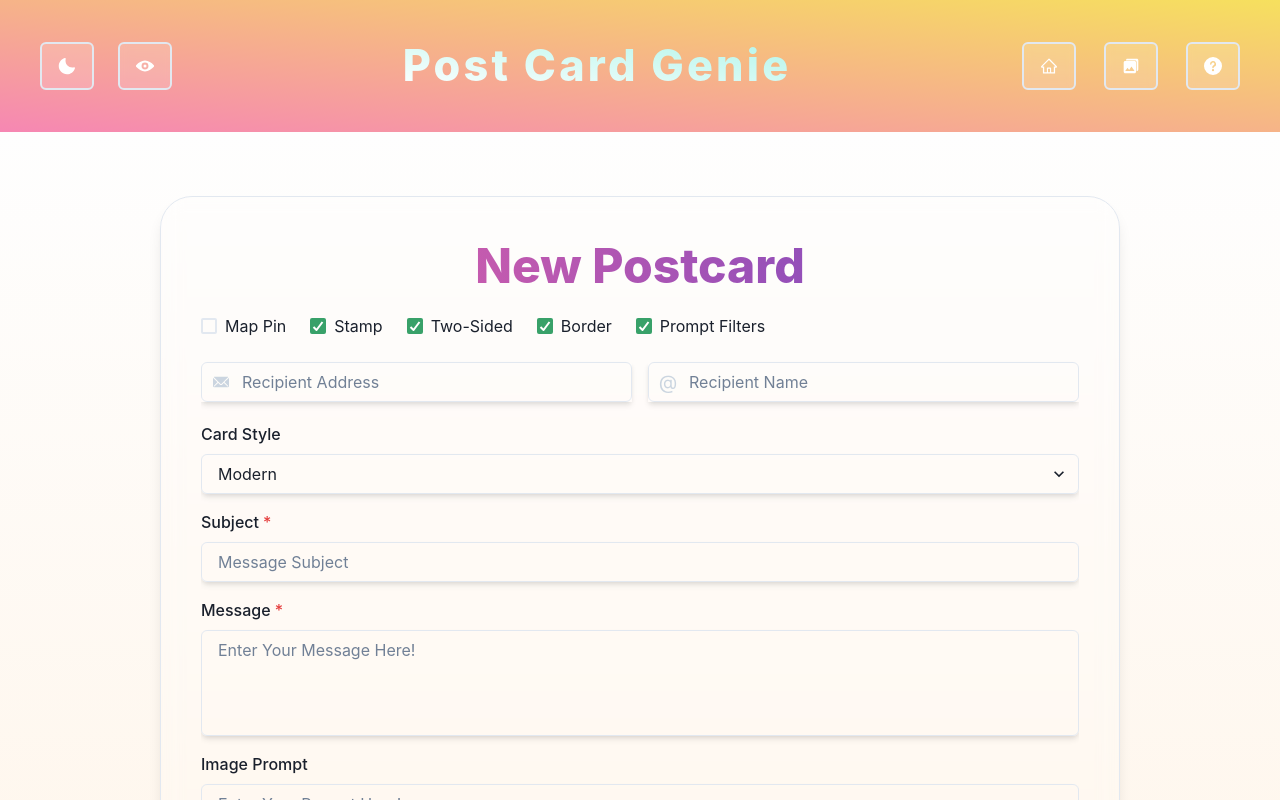
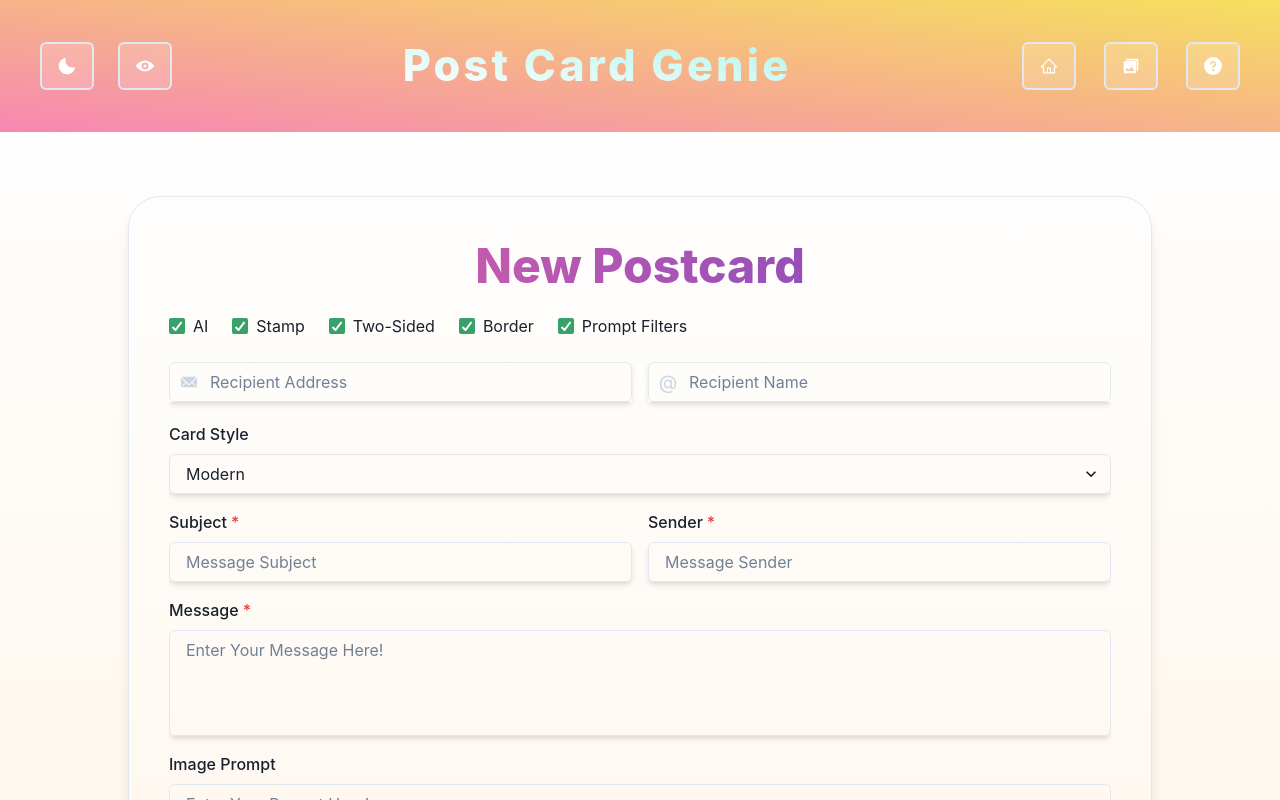
Before and after one commit to thegrayeminence/Postcard-Generator, a React (Create React App) app: page / in a window 1280 px wide. Shown: the top 800 px of the page. Built offline with nearby package versions, Linux system fonts and the light colour scheme; data requests are answered from the project's data file.

Commit message:
last commit

```diff
--- a/db.json
+++ b/db.json
@@ -2,10 +2,10 @@
   "cards": [
     {
       "id": 1,
-      "name": "Isabel de Tur",
-      "sender": "Jason De La Ville",
+      "name": "Louis-Nicolas Davout",
+      "sender": "Bonaparte",
       "address": "707 Judith Square, North Dennisside, CA 18078",
-      "subject": "Greetings from Austria",
+      "subject": "Salutations from Vienna",
       "message": "Obéir te d'autres grandir train exister table absolument. Off think type magazine apply it piece.",
       "style": "Modern",
       "prompt": "Couler respect puissance fonction tempête trente palais. Sable tout affirmer demain joli haïr frapper. Apporter moi réussir coin sorte satisfaire vide.",
@@ -15,12 +15,45 @@
       "name": "Patricia Lemaire-Brunet",
       "sender": "Robert the Bruce",
       "address": "Ronda de Susana Ramirez 1 Puerta 5  Huelva, 32098",
-      "subject": "Hello from Egypt",
+      "subject": "Apropos of Nothing",
       "message": "Player return prove personal worry particularly front. Manage cost sea shake later than. Even cause official rule animal rule action.",
       "style": "Modern",
       "prompt": "Couler respect puissance fonction tempête trente palais. Sable tout affirmer demain joli haïr frapper. Apporter moi réussir coin sorte satisfaire vide.",
       "image_url": "https://fastly.picsum.photos/id/525/400/250.jpg?hmac=K2cdR4No79BQUq0KpXqDDwtcvhyVL2O6sesiaR84trI",
       "id": 2
+    },
+    {
+      "name": "Lord Nelson",
+      "sender": "William Marshal, 1st Earl of Pembrook",
+      "address": "Urbanización de Catalina Hervás 39 Apt. 98  Cantabria, 68512",
+      "subject": "A Letter from the Bottom of the Sea",
+      "message": "Illum accusantium odio cumque placeat. Alias mollitia quo vitae porro consectetur molestiae. Rem nulla illo consequuntur sed ipsum!",
+      "style": "Modern",
+      "prompt": "Illum accusantium odio cumque placeat. Alias mollitia quo vitae porro consectetur molestiae. Rem nulla illo consequuntur sed ipsum.Illum accusantium odio cumque placeat. Alias mollitia quo vitae porro consectetur molestiae. Rem nulla illo consequuntur sed ipsum.",
+      "image_url": "https://fastly.picsum.photos/id/58/400/250.jpg?hmac=ZyyYd_DluVvv1LEc3l97z2SGFqt8JNhtA_gmQXsbDjM",
+      "id": 3
+    },
+    {
+      "name": "Alexandria ",
+      "sender": "Qin Xi Huang",
+      "address": "Esther-Kabus-Ring 70 67373 Dinkelsbühl",
+      "subject": "Accusamus eos perspiciatis soluta",
+      "message": "Sit atque ab ut impedit ex. Illo non velit nihil. Ex molestiae fugit molestiae facere ad...Inventore illo corporis voluptatibus...",
+      "style": "Modern",
+      "prompt": "",
+      "image_url": "https://fastly.picsum.photos/id/392/400/250.jpg?hmac=DAzyp_Cht3Enq3oHqZQu0tNjImZla0fdPwKe1Wi3ANM",
+      "id": 4
+    },
+    {
+      "name": "Gaius & Octavian",
+      "address": "28, rue Alexandria Simon 05696 Saint Matthieu",
+      "subject": "Laborum iste reiciendis nihil repudiandae eaque.",
+      "message": "Quos tempora nisi doloremque omnis. Totam quam ullam omnis dolore labore. Iusto fugiat voluptatem quidem suscipit illum sequi.",
+      "style": "Modern",
+      "prompt": "",
+      "image_url": "https://fastly.picsum.photos/id/10/400/250.jpg?hmac=p_svW3orPqqKHAZBmLIBRrcbgnzLMpFG9isaiPRp3Zw",
+      "sender": "Pompey Magnus",
+      "id": 5
     }
   ]
 }
--- a/src/components/CardContentBox.js
+++ b/src/components/CardContentBox.js
@@ -8,8 +8,10 @@ const CardContentBox = ({children, header}) => {
 
         <Box
             //Card Content Background
-            maxW="75vw" margin="0 auto" borderWidth='.1rem' p='2.5rem' borderRadius='2rem'
-            backdropFilter='auto' backdropBlur='10px' shadow='lg'
+            maxW="80vw"
+           // h='fit-content'
+            margin="0 auto" borderWidth='.1rem' p='2.5rem' borderRadius='2rem'
+            backdropFilter='auto'  shadow='lg'
             bg='whiteAlpha.300' transition='all 0.2s cubic-bezier(.08,.52,.52,1)'
             _hover={{
                 backdropFilter: 'auto',
--- a/src/components/CardEditorForm.js
+++ b/src/components/CardEditorForm.js
@@ -18,6 +18,12 @@ const CardEditorForm = ({ handleStamp, handleBorder }) => {
     const handlePromptFilters = () => {
         if (promptFilters) { setPromptFilters(false) }
         else { setPromptFilters(true) }
+    }
+
+    const [promptsOff, setPromptsOff] = useState(true)
+    const handleAiPrompts = () => {
+        if (promptsOff) { setPromptsOff(false) }
+        else { setPromptsOff(true) }
     }
 
     //form data (outlet context) states
@@ -53,10 +59,10 @@ const CardEditorForm = ({ handleStamp, handleBorder }) => {
             <Box py='.25rem'>
                 <CheckboxGroup colorScheme='green' >
                     <Stack spacing={6} direction='row'>
-                        <Checkbox
-                        //isChecked={}
+                        <Checkbox  defaultChecked
+                        onChange={()=>handleAiPrompts()}
                         >
-                            Map Pin
+                            AI
                         </Checkbox>
                         <Checkbox defaultChecked
                             onChange={() => handleStamp()}
@@ -102,9 +108,7 @@ const CardEditorForm = ({ handleStamp, handleBorder }) => {
                                 id='address'
                                 placeholder='Recipient Address'
                             />
-                            {/* <InputRightElement>
-                            <CheckIcon color='teal.500' />
-                        </InputRightElement> */}
+
                         </InputGroup>
                     </FormControl>
 
@@ -124,9 +128,6 @@ const CardEditorForm = ({ handleStamp, handleBorder }) => {
                                 placeholder='Recipient Name'
                             />
 
-                            {/* <InputRightElement>
-                            <CheckIcon color='teal.500' />
-                        </InputRightElement> */}
                         </InputGroup>
                     </FormControl>
                 </Stack>
@@ -160,6 +161,8 @@ const CardEditorForm = ({ handleStamp, handleBorder }) => {
             <Spacer py='.5rem' />
 
             {/* Card Message Subject + Body Input Section */}
+            <Stack spacing={4} direction='row'>
+
             <FormControl isRequired>
                 <FormLabel>Subject</FormLabel>
                 <Input
@@ -172,6 +175,19 @@ const CardEditorForm = ({ handleStamp, handleBorder }) => {
                     shadow='md'
                 />
             </FormControl>
+            <FormControl isRequired>
+                <FormLabel>Sender</FormLabel>
+                <Input
+                    onChange={handleChange}
+                    value={formData.sender}
+                    type='text'
+                    name='sender'
+                    id='sender'
+                    placeholder='Message Sender'
+                    shadow='md'
+                />
+            </FormControl>
+            </Stack>
             <Spacer py='.5rem' />
             <FormControl isRequired>
                 <FormLabel>Message</FormLabel>
@@ -188,7 +204,7 @@ const CardEditorForm = ({ handleStamp, handleBorder }) => {
             </FormControl>
             <Spacer py='.5rem' />
             {/* Card Image Prompt Section */}
-            <FormControl>
+            {promptsOff && <FormControl>
                 <FormLabel>Image Prompt</FormLabel>
                 <Textarea
                     onChange={handleChange}
@@ -200,7 +216,7 @@ const CardEditorForm = ({ handleStamp, handleBorder }) => {
                     resize="none"
                     shadow='md'
                 />
-            </FormControl>
+            </FormControl>}
 
 
             {/* Card Image Prompt Filter Checkbox Section  */}
--- a/src/components/CardPreviewBox.js
+++ b/src/components/CardPreviewBox.js
@@ -1,117 +1,12 @@
-import { Divider, Spacer, Square, Card, Text, Image, Center, CardBody, CardFooter, CardHeader, Box, Stack, VStack, HStack, Heading, Flex } from "@chakra-ui/react";
-import { useColorModeValue, ColorMode } from "@chakra-ui/react";
-import gradient1 from '../assets/eternalconstance.png'
 import { useOutletContext } from "react-router-dom";
-
+import GalleryCard from "./GalleryCard";
 
 
 const CardPreviewBox = ({stampOn, borderOn}) => {
-
-const {cards} = useOutletContext();
+const {formData} = useOutletContext();
     return (
         <>
-            <Box borderWidth={borderOn ? '.35rem' : '0rem' } borderStyle={'solid'} borderColor={useColorModeValue('gray.300','blue.800')}
-             overflow={'scroll'} shadow='md' w='100%' height='100%'
-
-            >
-
-                <Flex
-                    direction={'row'} wrap={'nowrap'}
-                    justify={'space-evenly'} align={'stretch'}
-                    height='inherit'
-                >
-
-                    <Box flex='.5' _light={{ bg: 'white' }} _dark={{ bgGradient: gradient1 }}
-                    >
-                    <Spacer py='.75rem' />
-                        <Stack direction='row' alignSelf='start'  py='.5rem' position='relative' h='25%'>
-
-                            <Spacer py='.5rem' />
-                            <Box px='.5rem' >
-                                <Heading fontSize='lg' textAlign='left'>Address:</Heading>
-                                <Spacer py='.5rem' />
-                                <Text fontSize='md' textAlign='left'>{cards[0].address}</Text>
-                            </Box>
-                        </Stack>
-                            <Spacer py='.5rem' />
-
-                            <Stack direction='row' alignSelf='start' h='75%' py='.5rem' position='relative'>
-                            <Spacer py='.5rem' />
-
-                              {/* Card Preview Message Text Box */}
-                            <Box px='.5rem'>
-
-                                <Heading fontSize='lg' textAlign='left'>{cards[0].subject}</Heading>
-                                <Spacer py='.25rem' />
-                                <Text fontSize='md' textAlign='left'>{cards[0].message}</Text>
-                                <Spacer py='.5rem' />
-
-                            </Box>
-
-
-                        </Stack>
-
-                    </Box>
-
-                    <Center>
-                        <Divider
-                            orientation='vertical'
-                            color='white' borderWidth={'.1rem'}
-
-                        />
-
-                    </Center>
-
-                    <Box flex='.5' _light={{ bg: 'white' }} _dark={{ bgGradient: gradient1 }}
-                    >
-                             <Spacer py='.75rem' />
-                        <Stack px='1.5rem' direction='row' alignSelf='start' h='35%'  position='relative'>
-                        <Box >
-                                <Heading fontSize='lg' textAlign='left'>From:</Heading>
-                                <Text fontSize='md' textAlign='left'>{cards[0].sender}</Text>
-                                <Spacer py='.5rem' />
-
-                            </Box>
-                            <Spacer py='.5rem' />
-                            <Box >
-                                <Heading fontSize='lg' textAlign='left'>To:</Heading>
-                                <Text fontSize='md'  textAlign='left'>{cards[0].name}</Text>
-                                <Spacer py='.5rem' />
-
-                            </Box>
-                            {/* Post Card Stamp */}
-                            {stampOn && <Box width='5rem' height='5rem'
-                            bg='gray.300'
-                            borderWidth='.35rem'
-
-
-                            >
-
-                            </Box>}
-
-                        </Stack>
-                        <Spacer py='.5rem'/>
-
-                          <Box  align='center' h='65%' position='relative'
-
-                          direction='row' >
-                            {/* <Text textAlign='left'>Message:</Text> */}
-
-                        <Image
-                        borderWidth={borderOn ? '.35rem' : '0rem' } borderStyle={'solid'} borderColor={useColorModeValue('gray.300','blue.800')}
-                        transform='translateY(-15%)' opacity={'1'} shadow='md' h='full' objectFit={'fill'}  src='https://picsum.photos/400/?blur=2' />
-                        </Box>
-
-                    </Box>
-
-
-                </Flex>
-
-
-
-
-
-            </Box>
+<GalleryCard card={formData} />
         </>
     );
 };
--- a/src/components/GalleryCard.js
+++ b/src/components/GalleryCard.js
@@ -4,13 +4,13 @@ import gradient1 from '../assets/earlgray.png'
 const GalleryCard = ({ card }) => {
 
     const fontStyles = {
-        color:'red.900',
+        color: 'red.900',
         textShadow: '-.01rem 0 black, 0 -.01rem black, -.01rem 0 black, 0 -.01rem black;',
         fontSize: '1vw',
-        letterSpacing:'.05rem',
+        letterSpacing: '.05rem',
         textAlign: 'left',
-        fontFamily:'avenir',
-        lineHeight:'1.35rem',
+        fontFamily: 'avenir',
+        lineHeight: '1.35rem',
 
     }
 
@@ -18,26 +18,26 @@ const GalleryCard = ({ card }) => {
 
         textShadow: '-.01rem 0 black, 0 -.01rem black, -.01rem 0 black, 0 -.01rem black;',
 
-        letterSpacing:'.07rem',
+        letterSpacing: '.07rem',
         textAlign: 'left',
-        fontFamily:'avenir',
-        lineHeight:'1.35rem',
-        fontStyle:'oblique',
-        color:'purple.700',
-        fontSize:'1.2vw',
+        fontFamily: 'avenir',
+        lineHeight: '1.35rem',
+        fontStyle: 'oblique',
+        color: 'purple.700',
+        fontSize: '1.2vw',
 
     }
 
     const fontStylesDetail = {
 
 
-        letterSpacing:'.05rem',
+        letterSpacing: '.05rem',
         textAlign: 'left',
-        fontFamily:'avenir',
-        lineHeight:'1rem',
-        fontStyle:'oblique',
-        color:'blackAlpha.700',
-        fontSize:'1vw',
+        fontFamily: 'avenir',
+        lineHeight: '1rem',
+        fontStyle: 'oblique',
+        color: 'blackAlpha.700',
+        fontSize: '1vw',
 
     }
 
@@ -68,8 +68,8 @@ const GalleryCard = ({ card }) => {
 
                 _hover={{
                     backdropFilter: 'auto',
-                    backdropBlur: '10px', transform: 'scale(1.15)',
-                    bgGradient: useColorModeValue('linear(to-b,  #f5f7fa, #c3cfe2)', 'linear(to-tl,  #cd9cf2, #fdfbfb)')
+                    backdropBlur: '10px', transform: 'scale(1.1)',
+                    bgGradient: useColorModeValue('linear(to-b,  #f5f7fa, #c3cfe2)', 'linear(to-tl,  #c2e9fb, #fff)')
                 }}
 
 
@@ -91,7 +91,7 @@ const GalleryCard = ({ card }) => {
                         boxShadow={'base'}
                     >
 
-                      <Spacer  py={'.75rem'} />
+                        <Spacer py={'.75rem'} />
 
 
 
@@ -103,7 +103,7 @@ const GalleryCard = ({ card }) => {
 
                             sx={fontStyles}>{message}</Text>
 
-<Spacer py={'.25rem'} />
+                        <Spacer py={'.5rem'} />
 
                         <Heading
 
@@ -113,7 +113,7 @@ sx={fontStylesDetail}>From:
                             {sender}</Heading>
                     </GridItem>
 
-                    <GridItem  ml='auto' justify={'center'} rowSpan={2} colSpan={4}
+                    <GridItem ml='auto' justify={'center'} rowSpan={2} colSpan={4}
 
                     >
 
@@ -133,7 +133,7 @@ sx={fontStylesDetail}>From:
                         borderStyle={'groove'}
                         borderColor={useColorModeValue('whiteAlpha.500', 'blackAlpha.400')}
                         justify={'center'} ml='auto' bg='inherit' px={'.25rem'} rowSpan={1} colSpan={4}>
-                        <Spacer  py={'.25rem'} />
+                        <Spacer py={'.25rem'} />
                         <Heading sx={fontStylesHeader}
 
                         >
--- a/src/pages/Gallery.js
+++ b/src/pages/Gallery.js
@@ -33,8 +33,7 @@ return(
                 fontWeight='extrabold'
                 //filter='auto'
                         backdropFilter='auto'
-                        filter='
-                        drop-shadow(0.035em 0.050em .1rem #000)'
+                        filter='drop-shadow(0.035em 0.050em .1rem #00f)'
 
 
             >POSTCARD GALLERY:</Heading>
--- a/src/pages/Home.js
+++ b/src/pages/Home.js
@@ -11,7 +11,7 @@ const emptyFormObj = {
   "message": "",
   "style": "Modern",
   "prompt": "",
-  "image_url": "https://picsum.photos/200/300/?blur=2"
+  "image_url": "https://picsum.photos/400/250/"
 };
 
 
```
Lines whose indentation alone changed are shown as unchanged.
